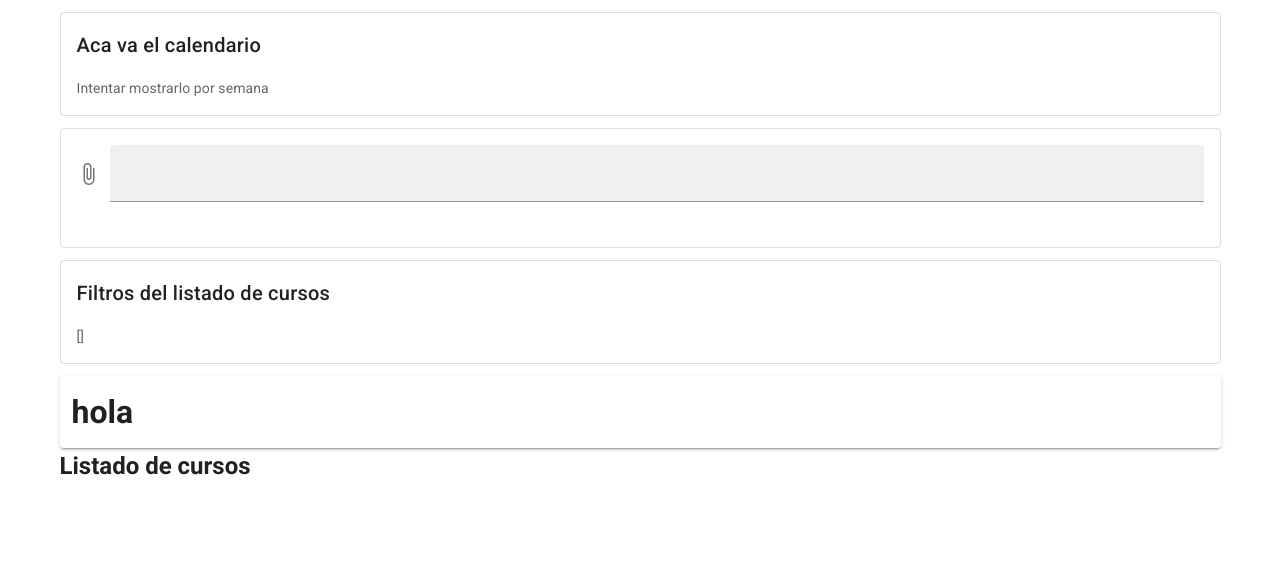
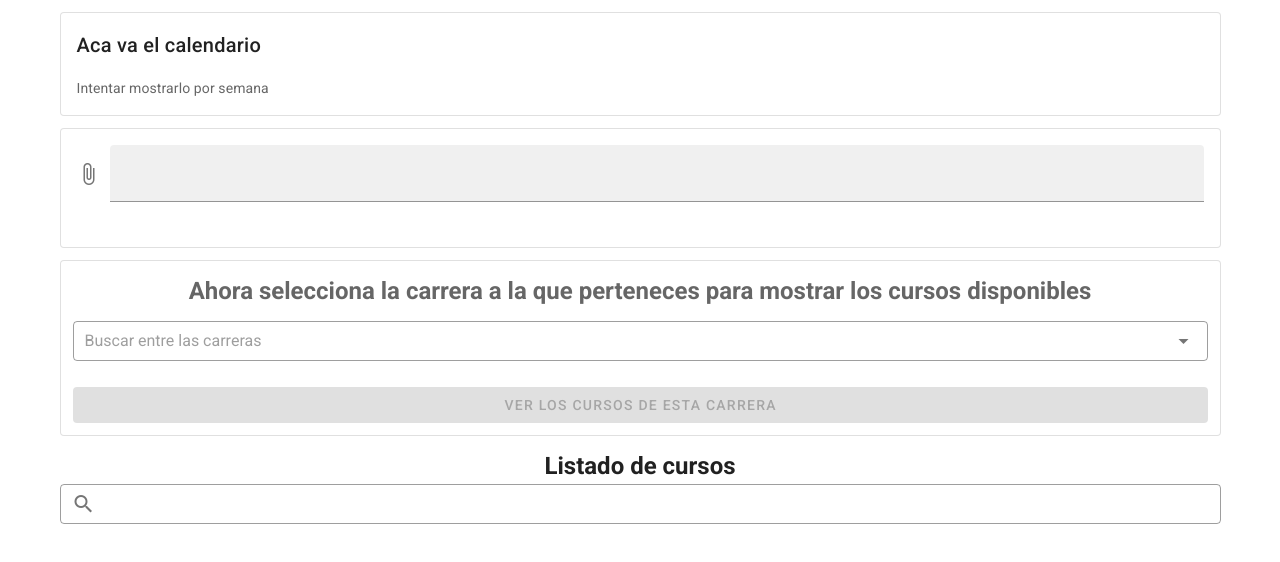
Before and after one commit to BaaltRodrigo/duocmatico, a Vue app: page / in a window 1280 px wide. Shown: the top 562 px of the page. Built offline with nearby package versions, Linux system fonts and the light colour scheme.

Commit message:
refactor: :recycle: Agrego las cosas nuevas al home

```diff
--- a/src/store/index.js
+++ b/src/store/index.js
@@ -6,12 +6,17 @@ Vue.use(Vuex);
 const state = {
   subioArchivo: false,
   disponibles: [],
+  carrera: null,
 };
 
 const mutations = {
   setDisponibles(state, disponibles) {
     state.disponibles = disponibles;
-  }
+  },
+
+  setCarrera(state, carrera) {
+    state.carreraSeleccionada = carrera;
+  },
 };
 
 const actions = {};
--- a/src/views/Home.vue
+++ b/src/views/Home.vue
@@ -14,37 +14,59 @@
     </v-card>
 
     <v-card class="mb-3" outlined>
-      <v-card-title>Filtros del listado de cursos</v-card-title>
-      <v-card-text>
-        {{ disponibles.map((d) => d.carrera) }}
-      </v-card-text>
+      <seleccion-carrera />
     </v-card>
 
-    <v-card>
-      <v-container>
-        <h1>hola</h1>
-      </v-container>
+    <!-- Aca empiezan los cursos y las cosas para buscarlos -->
+    <h2 id="inicio-listado" class="text-center">Listado de cursos</h2>
+    <v-text-field
+      outlined
+      dense
+      prepend-inner-icon="mdi-magnify"
+      v-model="busqueda"
+      clearable
+      @click:clear="limpiarBusqueda"
+    ></v-text-field>
+    <!-- Listado de cursos -->
+    <v-card v-if="!!carrera" outlined>
+      <div
+        v-for="curso in filtroCursos"
+        :key="curso.seccion"
+      >
+        <curso :curso="curso" />
+        <v-divider></v-divider>
+      </div>
     </v-card>
-
-    <!-- Lugar para escoger los cursos -->
-    <h2>Listado de cursos</h2>
-    <!-- <v-text-field v-model="busqueda" clearable @click:clear="busqueda = null"></v-text-field> -->
   </v-container>
 </template>
 
 <script>
 import { mapState } from "vuex";
 import CargarArchivo from "../components/CargarArchivo.vue";
+import Curso from "../components/Curso.vue";
+import SeleccionCarrera from "../components/SeleccionCarrera.vue";
 
 export default {
   name: "Home",
 
   components: {
     CargarArchivo,
+    Curso,
+    SeleccionCarrera,
   },
 
   computed: {
-    ...mapState(["disponibles"]),
+    ...mapState(["carrera"]),
+
+    filtroCursos() {
+      if (!this.carreraSeleccionada) return [];
+      if (!this.busqueda) return this.carrera.ramos;
+      const buscar = this.busqueda.toUpperCase();
+      return this.carrera.ramos.filter( r =>
+        r.seccion.toUpperCase().includes(buscar) ||
+        r.asignatura.toUpperCase().includes(buscar)
+      );
+    },
   },
 
   data() {
@@ -52,5 +74,12 @@ export default {
       busqueda: null,
     };
   },
+
+  methods: {
+    limpiarBusqueda() {
+      this.busqueda = null;
+      this.$vuetify.goTo("#inicio-listado")
+    },
+  }
 };
 </script>
```
